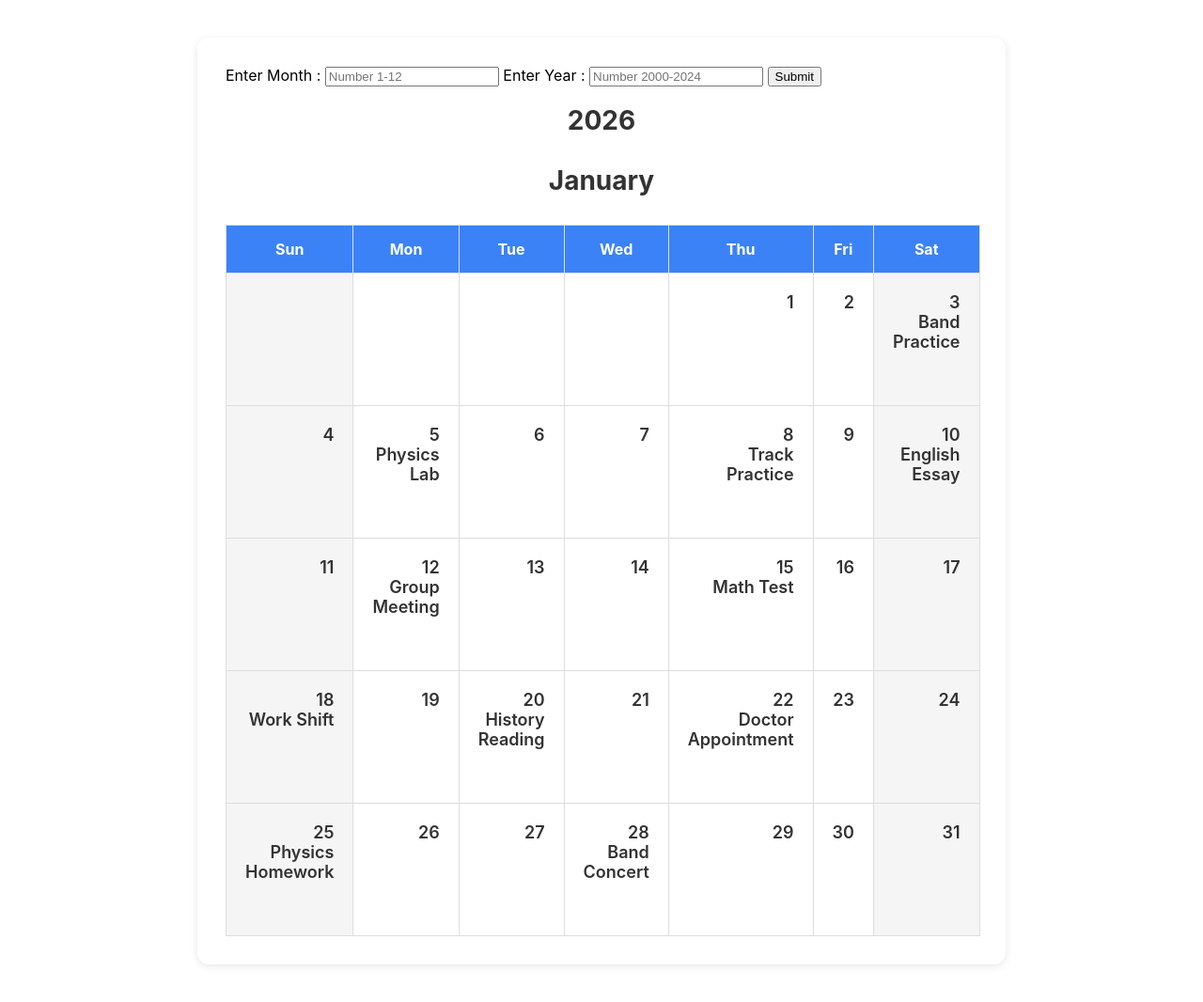
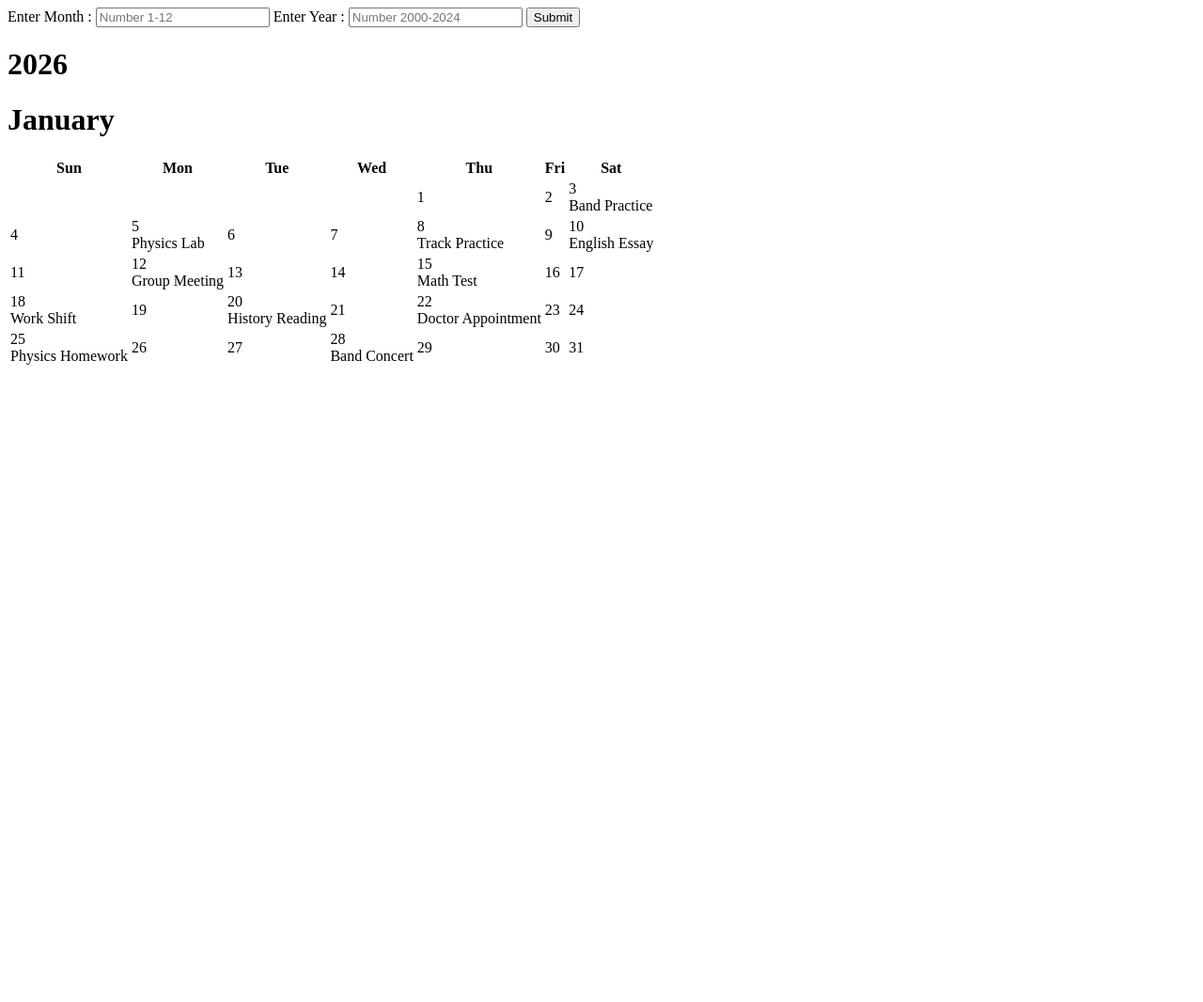
Before and after one commit to jmastrangelo26-byte/377-web-app-dev, a PHP site: page /list.php in a window 1280 px wide. Shown: the whole page at 94% size. After the commit the page ends 388 px from the top, so only its background shows below. Run offline with PHP 8.4, Linux system fonts and the light colour scheme; data comes from the database, SQL or seed files in the repository.

Commit message:
Fixed style page. (in progress)

```diff
--- a/11-final-project/web/list.php
+++ b/11-final-project/web/list.php
@@ -1,92 +1,5 @@
 <!DOCTYPE html>
 <html>
-<head>
-    <style>
-        .container {
-            max-width: 800px;
-            margin: 40px auto;
-            padding: 30px;
-            background: white;
-            border-radius: 12px;
-            box-shadow: 0 2px 8px rgba(0, 0, 0, 0.1);
-            font-family: -apple-system, BlinkMacSystemFont, 'Segoe UI', Arial, sans-serif;
-        }
-
-        .container h1{
-            font-size: 28px;
-            font-weight: bold;
-            text-align: center;
-            margin-bottom: 30px;
-            color: #333;
-        }
-
-        .container h2{
-            font-size: 22px;
-            font-weight: bold;
-            text-align: center;
-            margin-bottom: 20px;
-            color: #555;
-        }
-
-        .container table {
-            width: 100%;
-            border-collapse: collapse;
-            background: #fafafa;
-        }
-
-        .container thead {
-            background: #3b82f6;
-            color: white;
-        }
-
-        .container th {
-            padding: 15px;
-            font-size: 16px;
-            font-weight: bold;
-            text-align: center;
-            border: 1px solid #ddd;
-        }
-
-        .container td {
-            padding: 20px;
-            height: 100px;
-            border: 1px solid #ddd;
-            text-align: right;
-            vertical-align: top;
-            font-size: 18px;
-            font-weight: 600;
-            color: #333;
-            background: white;
-            position: relative;
-        }
-
-        .container td:hover {
-            background: #f0f4ff;
-            transition: background 0.2s ease;
-        }
-
-        /* Alternate weekend styling */
-        .container tbody tr td:nth-child(1),
-        .container tbody tr td:nth-child(7) {
-            background: #f5f5f5;
-        }
-
-        /* Disabled/adjacent month days */
-        .container td.disabled {
-            color: #bbb;
-            background: #fafafa;
-            font-weight: 400;
-        }
-
-        /* Today highlight */
-        .container td.today {
-            background: #3b82f6;
-            color: white;
-            border-radius: 8px;
-            font-weight: bold;
-        }
-    </style>
-</head>
 
 <body>
     <div class="container">
```
